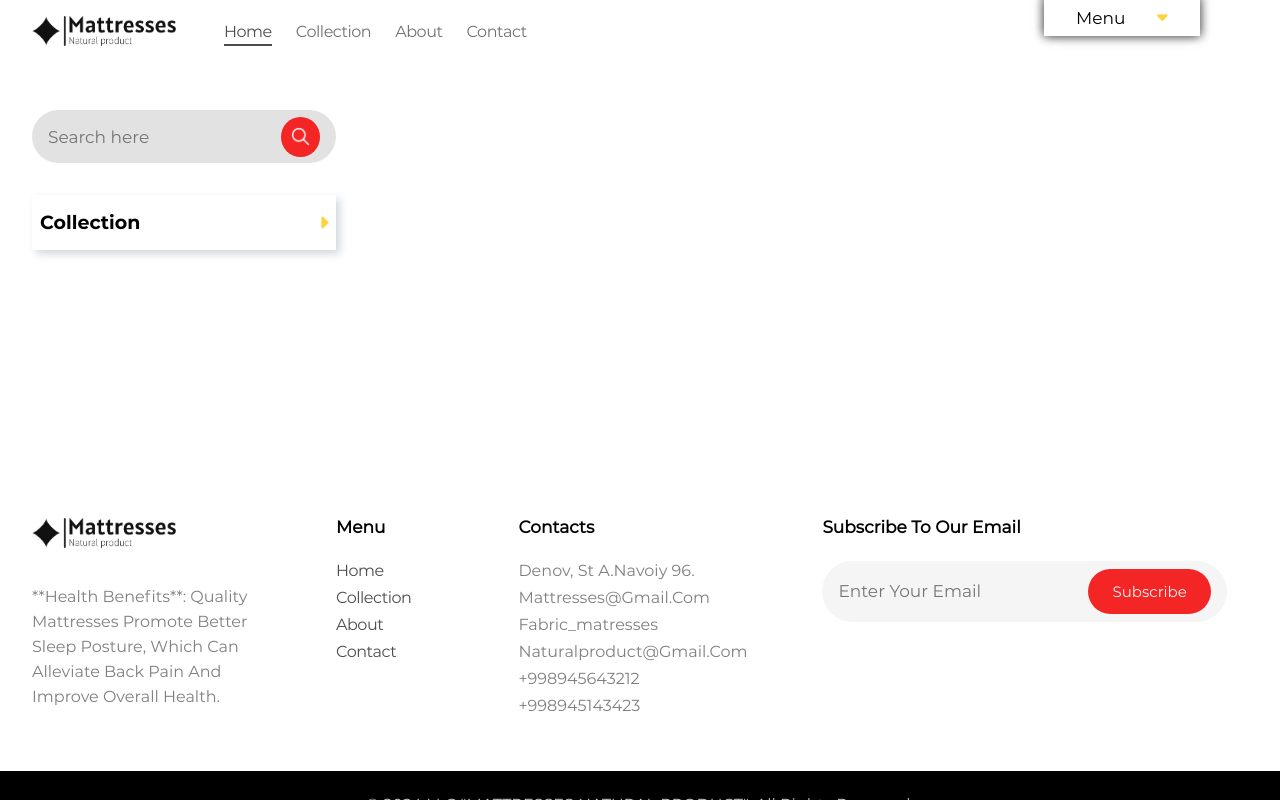
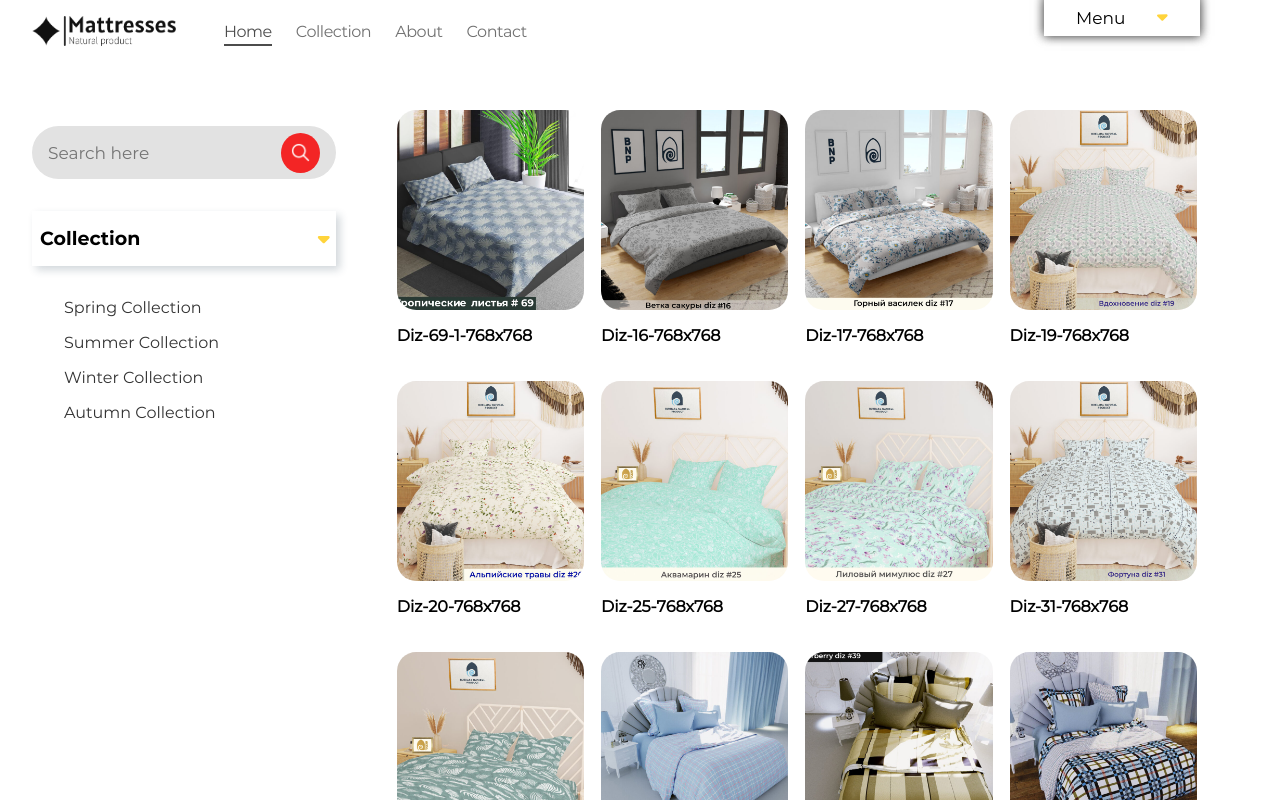
Before and after one commit to umid2401/Fabric-Uz, a React (Create React App) app: page /collection in a window 1280 px wide. Both pictures are taken after a click on the button "Collection". Shown: the top 800 px of the page. Built offline with nearby package versions, Linux system fonts and the light colour scheme.

Commit message:
All changes

```diff
--- a/src/Components/Collection.jsx
+++ b/src/Components/Collection.jsx
@@ -1,39 +1,73 @@
-import { faCaretDown, faCaretLeft, faCaretRight } from '@fortawesome/free-solid-svg-icons'
-import { FontAwesomeIcon } from '@fortawesome/react-fontawesome'
-import React from 'react'
-import "..//Styles/Collection.scss"
+import { faCaretRight } from "@fortawesome/free-solid-svg-icons";
+import { FontAwesomeIcon } from "@fortawesome/react-fontawesome";
+import React, { useState } from "react";
+import {data} from "../data";
+import "..//Styles/Collection.scss";
 export default function Collection() {
-
+  const [active, setActive] = useState(false);
+  const [products, setProducts] = useState(data);
+  const product=data;
+  const showButton = () => {
+    setActive(!active);
+  };
+  const dataFilerSeason = (season) =>{
+    const filterData = product.filter(item=>item.season===season);
+    setProducts(filterData);
+    setActive(!active);
+    console.log(filterData);
+    console.log(product)
+  }
+  // useEffect(()=>{
+  //   dataFilerSeason();
+  // },[])
   return (
-    <div className='collection'>
+    <div className="collection">
       <div className="collection-wrapper">
         <div className="left-box">
+          <div className="btn-dropdown">
+            <div className="input">
               <div className="input-group">
-            <input type="text" placeholder='Search here' />
-            <div className="search" >
+                <input type="text" placeholder="Search here" />
+                <div className="search">
                   <img src="Images/icons8-search-24.png" alt="" />
-
                 </div>
               </div>
-          <div className="btn-dropdown">
-            <button>
+            </div>
+            <div className="button">
+              <button onClick={showButton}>
                 <span>Collection</span>
                 <FontAwesomeIcon
-
+                  className={`icon ${active ? "active" : ""}`}
                   icon={faCaretRight}
                   style={{ color: "#FFD43B" }}
                 />
               </button>
-            <div className="collection">
-              <span>Spring collection</span>
-              <span>Summer collection</span>
-              <span>Winter collection</span>
-              <span>Autumn collection</span>
+            </div>
+            <div className={`collection ${active ? "active" : ""}`}>
+              <span onClick={()=>dataFilerSeason("spring")} >Spring collection</span>
+              <span onClick={()=>dataFilerSeason("summer")} >Summer collection</span>
+              <span onClick={()=>dataFilerSeason("winter")} >Winter collection</span>
+              <span onClick={()=>dataFilerSeason("autumn")} >Autumn collection</span>
             </div>
           </div>
         </div>
-        <div className="right-box"></div>
+        <div className="right-box">
+          <div className="cards">
+              {products?(
+                products.map((card,index)=>(
+                  <div className="card" key={index}>
+                    <div className="img">
+                            <img src={card.imgUrl} alt={card.name} />
+                        </div>
+                        <p>{card.name}</p>
+                  </div>
+                ))
+              ):(
+                <div>Product not found</div>
+              )}
           </div>
         </div>
-  )
+      </div>
+    </div>
+  );
 }
--- a/src/Styles/Collection.scss
+++ b/src/Styles/Collection.scss
@@ -1,38 +1,39 @@
 @import "../Styles/Global.scss";
-.collection{
-    .collection-wrapper{
+.collection {
+  .collection-wrapper {
     @include wrapperStyle();
-        @include flexStart();
+    @include flexBeetwen();
+    align-items: start;
     padding: 3rem 0;
-        .left-box{
-
+    .left-box {
       width: 25%;
+      .btn-dropdown {
           display: grid;
-            gap: 2rem;
-
-            .input-group{
+        position: relative;
+        z-index: 1;
         background: white;
-               position: relative;
-               z-index: 802;
+        .input{
+            padding: 1rem 0;
+            background: white;
+            .input-group {
+                background: red;
                 @include flexBeetwen();
-            padding: .4rem 1rem;
+                padding: 0.4rem 1rem;
                 background: rgb(226, 226, 226);
                 border-radius: 1.8rem;
-            input{
+                input {
                   border: none;
                   background: transparent;
                   width: 90%;
                   outline: none;
                   font-family: $myFont;
                   font-size: 17px;
-                &::placeholder{
+                  &::placeholder {
                     font-family: $myFont;
-
                   }
                 }
-            .search{
-
-                img{
+                .search {
+                  img {
                     overflow: hidden;
                     width: 24px;
                   }
@@ -46,53 +47,94 @@
                   overflow: hidden;
                   width: 40px;
                   height: 40px;
-                padding: .5rem;
+                  padding: 0.5rem;
                   margin: 0;
                   box-sizing: border-box;
                 }
               }
-           .btn-dropdown{
-
-
-
-            button{
-
+        }
+        .button{
+            background: white;
+            padding: 1rem 0;
+            button {
               @include flexBeetwen();
               border: none;
               background: white;
               font-family: $myFont;
-                font-size: clamp(16px,4vw, 19px);
+              font-size: clamp(16px, 4vw, 19px);
               box-shadow: 4px 4px 8px 0px rgba(34, 60, 80, 0.2);
-                padding: 1rem .5rem;
+              padding: 1rem 0.5rem;
               width: 100%;
               font-family: $bold;
-                position: relative;
-                z-index: 800;
               cursor: pointer;
             }
-            .collection{
-                padding: 1rem 2rem;
-                position: relative;;
-                z-index: 796;
-                background: red;
+            .icon{
+                transition: 0.2s ease-in-out;
+                &.active{
+                    transform: rotate(90deg);
+                }
+            }
+        }
+        .collection {
+          padding: 0rem 2rem;
+            position: relative;
             transform: translateY(-100%);
+            z-index: -1;
+            transition: 0.2s ease-in-out;
            opacity: 0;
-                span{
+            &.active{
+                transform: translateY(0);
+                opacity: 1;
+            }
+          span {
             display: block;
             margin: 1rem 0;
             @include stylep();
             cursor: pointer;
             transition: 0.3s ease-in-out;
 
-                    &:hover{
+            &:hover {
               color: rgb(243, 37, 37);
             }
           }
         }
       }
     }
-        .right-box{
-            width: 75%;
+    .right-box {
+      width: 70%;
+      .cards {
+        width: 100%;
+        @include flexStart();
+        flex-wrap: wrap;
+        column-gap: 2%;
+        row-gap: 20px;
+        .card {
+          cursor: pointer;
+          width: 22%;
+          .img {
+            height: 200px;
+            width: 100%;
+            border-radius: 1.2rem;
+            overflow: hidden;
+            img {
+              width: 100%;
+              object-fit: cover;
+              height: 100%;
+            }
+          }
+          p {
+            @include stylep();
+            font-weight: 900;
+            opacity: 1;
+            margin: 1rem 0;
+            cursor: pointer;
+            transition: 0.3s ease-in-out;
+            &:hover {
+              color: red;
             }
           }
         }
+      }
+    }
+  }
+}
```
Also changed, not shown: src/data.js (+102 -51 lines). Lines whose indentation alone changed are shown as unchanged.
